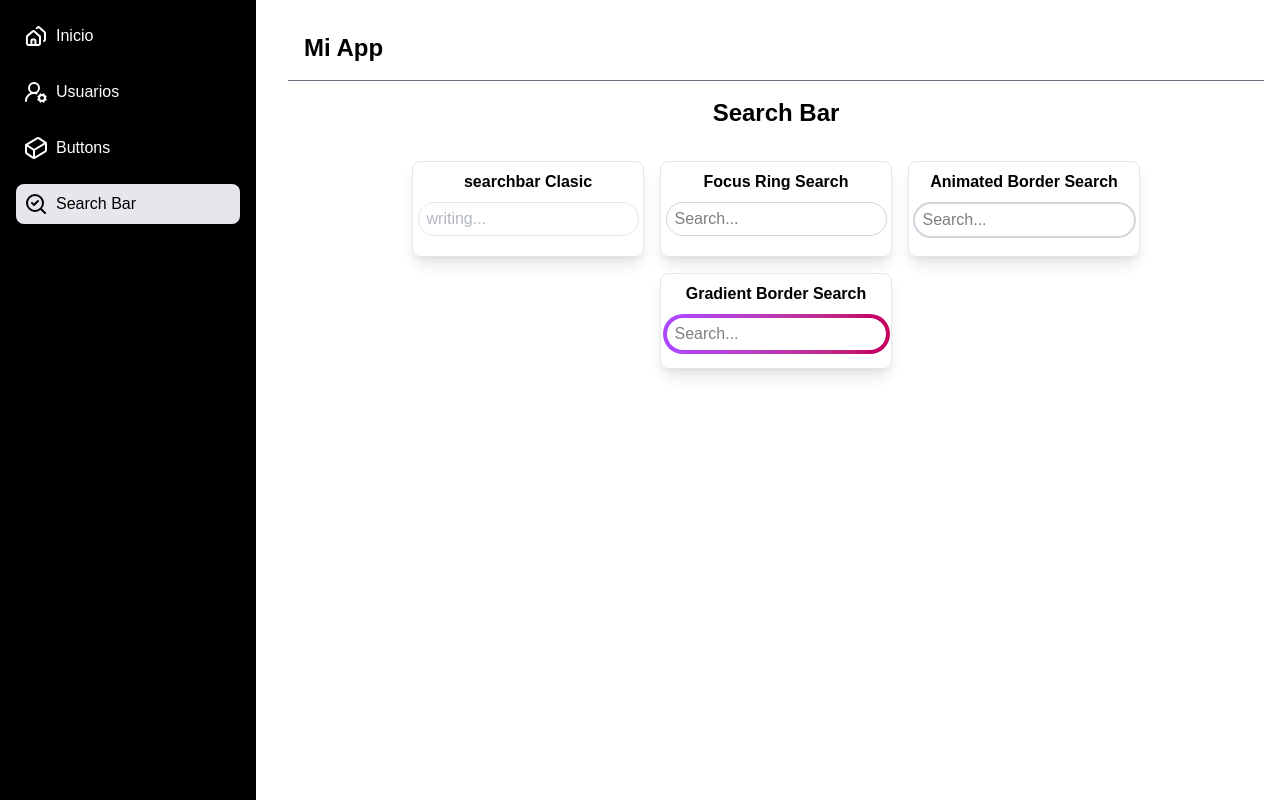
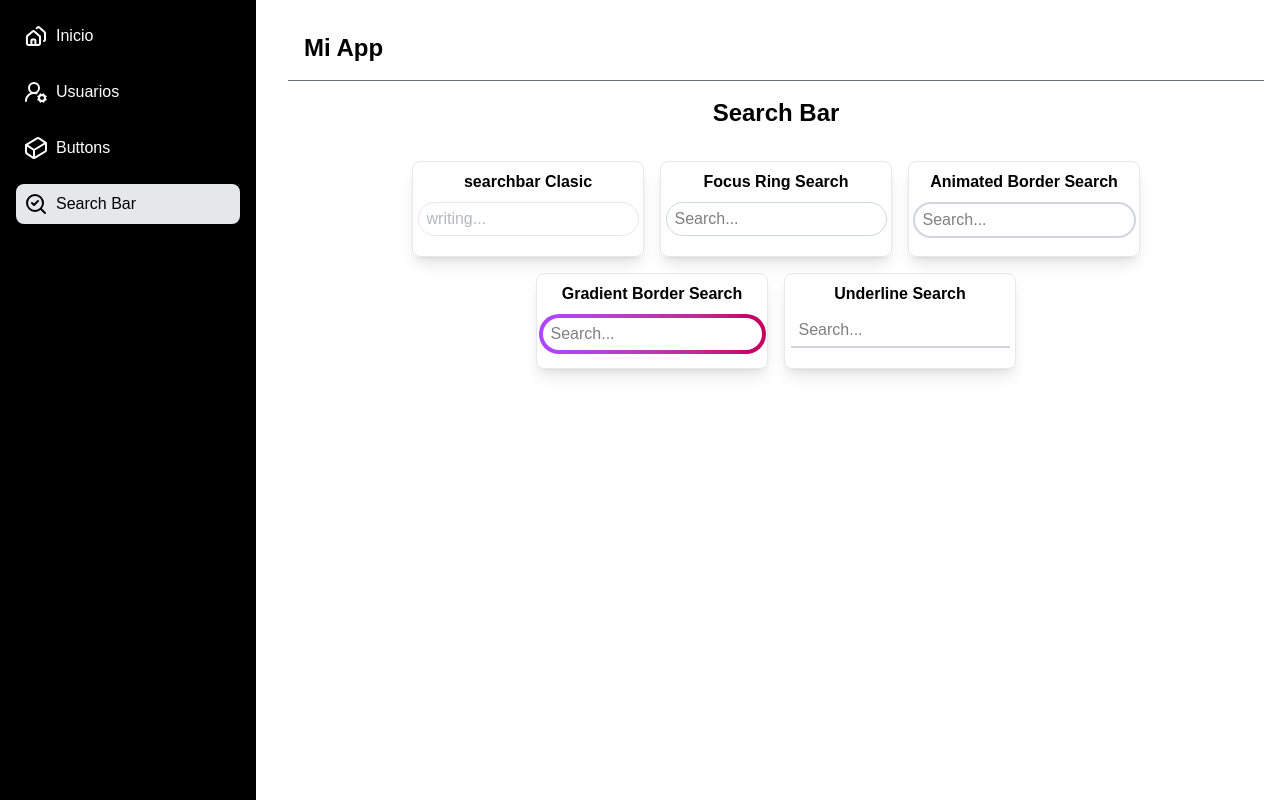
Before and after one commit to alejandro-v02/PixelCraft, a React (Vite) app: page / in a window 1280 px wide. Both pictures are taken after a click on the element "Search Bar". Built offline with nearby package versions, Linux system fonts and the light colour scheme.

Commit message:
add animated underline search bar style

```diff
--- a/src/modules/Search-bar.jsx
+++ b/src/modules/Search-bar.jsx
@@ -38,6 +38,17 @@ function SearchBar(){
                     </div>
                 </di>
 
+                <div className="flex flex-col border border-gray-200 w-58 h-24 items-center rounded-lg shadow-lg">
+                    <h3 className="mt-2 font-bold">Underline Search</h3>
+                    <div className="relative mt-2 focus-within:[&>span]:scale-x-100">
+                        <input type="text"
+                        placeholder="Search..."
+                        className="border-b-2 border-gray-300 bg-transparent p-1 pl-2 outline-none"/>
+                        <span className="absolute bottom-0 left-0 w-full h-0.5 bg-violet-600
+                        scale-x-0 origin-left transition-transform duration-300"></span>
+                    </div>
+                </div>
+
             </div>
         </div>
     )
```
